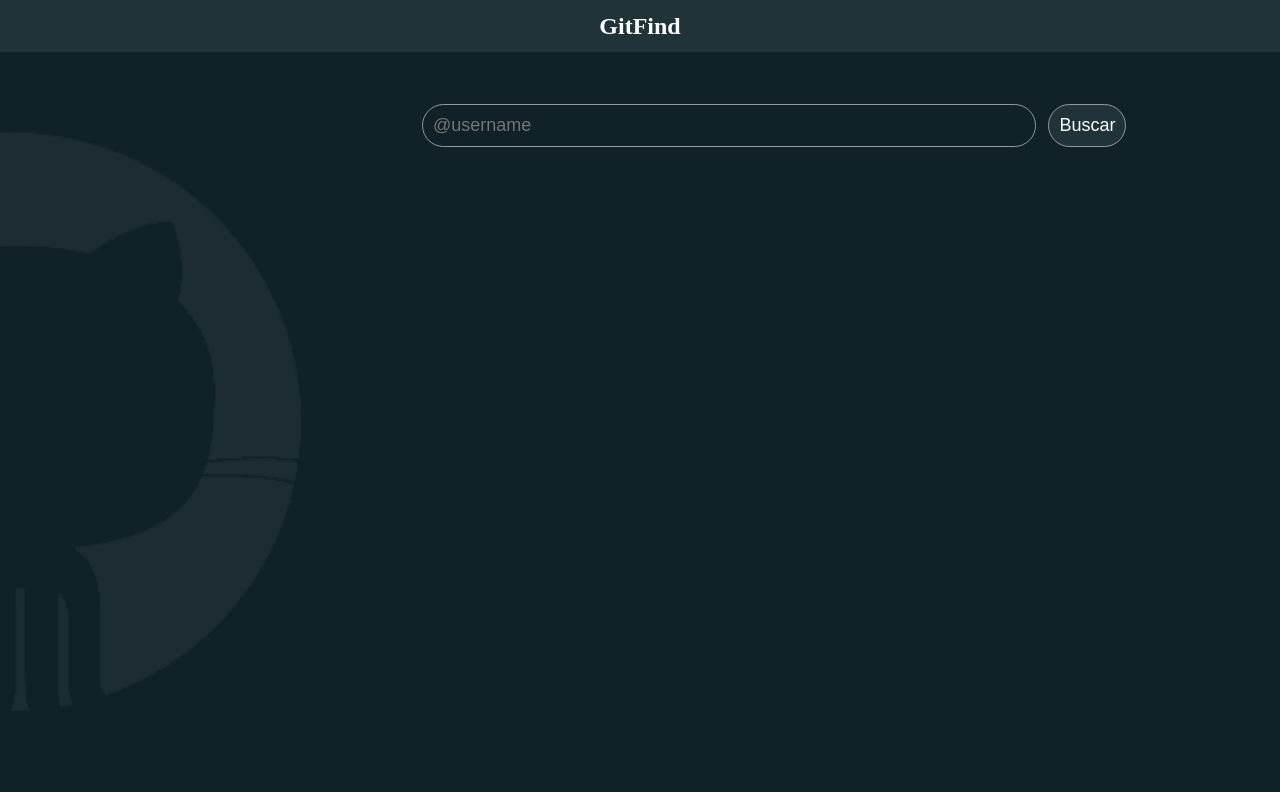
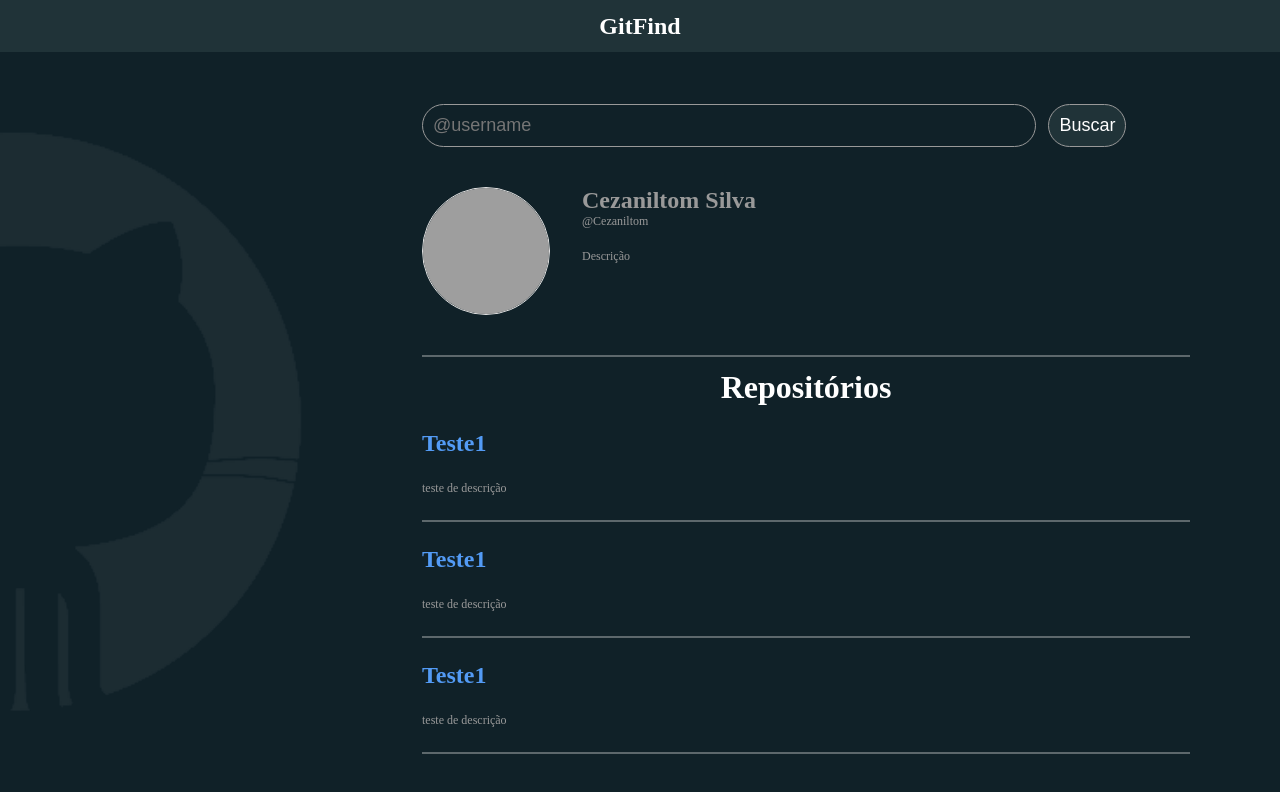
Before and after one commit to Cezaniltom/Gitfind, a React (Create React App) app: page / in a window 1280 px wide. Shown: the top 792 px of the page. Built offline with nearby package versions, Linux system fonts and the light colour scheme; grey boxes are pictures that could not be loaded.

Commit message:
Adicionando a lista de itens que serão integrados

```diff
--- /dev/null
+++ b/src/components/List/ItemList.jsx
@@ -0,0 +1,14 @@
+import React from 'react'
+import './style.css';
+
+function ItemList({title, description}) {
+  return (
+    <div className='item-list'>
+        <strong>{ title }</strong>
+        <p>{ description }</p>
+        <hr />
+    </div>
+  )
+}
+
+export default ItemList;
--- /dev/null
+++ b/src/components/List/style.css
@@ -0,0 +1,15 @@
+.item-list {
+    margin: 24px 0;
+}
+
+.item-list {
+    color: #539BF5;
+    font-size: 24px;
+    margin: 24px 0;
+}
+
+.item-list p {
+    color: #999999;
+    font-size: 12px;
+    margin: 24px 0;
+}
--- a/src/pages/home/home.jsx
+++ b/src/pages/home/home.jsx
@@ -1,5 +1,6 @@
 import { Header } from '../../components/Header/header';
 import background from '../../assets/background.png';
+import ItemList from '../../components/List/ItemList';
 
 import './style.css'
 
@@ -15,6 +16,21 @@ function App() {
             <input name='usuario' placeholder='@username' />
             <button>Buscar</button>
           </div>
+          <div className='perfil'>
+            <img src="https://avatars.githubusercontent.com/u/91354726?s=400&u=7564509044bfe2f42f2a441556ac6709923ad347&v=4" className='profile' alt='Imagem de perfil'/>
+            <div>
+              <h3>Cezaniltom Silva</h3>
+              <span>@Cezaniltom</span>
+              <p>Descrição</p>
+            </div>
+          </div>
+          <hr />
+          <div>
+            <h4 className='repositorio'>Repositórios</h4>
+            <ItemList title="Teste1" description="teste de descrição"/>
+            <ItemList title="Teste1" description="teste de descrição"/>
+            <ItemList title="Teste1" description="teste de descrição"/>
+          </div>
         </div>
       </div>
     </div>
--- a/src/pages/home/style.css
+++ b/src/pages/home/style.css
@@ -40,3 +40,42 @@ button {
     padding: 10px;
 
 }
+
+.perfil {
+    display: flex;
+    margin: 40px 0;
+}
+
+.profile {
+    width: 8rem;
+    height: 8rem;
+    border-radius: 64px;
+    border: 1px solid #E5E5E5;
+    margin-right: 32px;
+}
+
+.perfil h3 {
+    color: #999999;
+    font-size: 24px;
+    margin: 0;
+}
+
+.perfil span {
+    display: block;
+    color: #999999;
+    font-size: 12px;
+    margin: 0;
+}
+
+.perfil p {
+    color: #999999;
+    font-size: 12px;
+    margin: 20px 0 0 0;
+}
+
+.repositorio {
+    font-size: 32px;
+    color: #FFFFFF;
+    margin: 12px 0;
+    text-align: center;
+}
```
